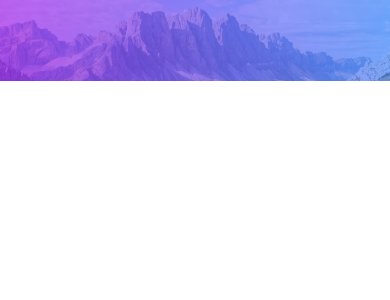
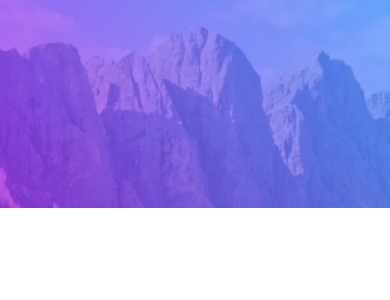
Before and after one commit to tayyeba130/todo-app, a React (Create React App) app: page / in a window 390 px wide. Shown: the top 300 px of the page. Built offline with nearby package versions, Linux system fonts and the light colour scheme.

Commit message:
render background responsively

```diff
--- a/src/App.tsx
+++ b/src/App.tsx
@@ -1,9 +1,8 @@
-import React, { useState } from 'react';
+import React from 'react';
 import GlobalStyle from './styles';
 import Main from './components/main/Main';
 
 function App() {
-	const [theme, setTheme] = useState('light');
 	return (
 		<>
 			<Main />
--- a/src/components/background/Background.tsx
+++ b/src/components/background/Background.tsx
@@ -1,8 +1,36 @@
-import React from 'react';
+import React, { useState, useEffect } from 'react';
+import { useTheme, Theme } from '../../contexts/ThemeContext';
 
-function Background() {
-	const renderBackground = () => {};
-	return <div></div>;
+export default function Background() {
+	const [width, setWidth] = useState(window.innerWidth);
+	const { theme } = useTheme();
+	const breakpoint = 576;
+
+	useEffect(() => {
+		const handleWindowResize = () => setWidth(window.innerWidth);
+		window.addEventListener('resize', handleWindowResize);
+		return () => window.removeEventListener('resize', handleWindowResize);
+	}, []);
+
+	const setImgUrl = () => {
+		if (theme === Theme.Light) {
+			if (width < breakpoint) {
+				return require(`../../images/bg-mobile-light.jpg`).default;
+			} else {
+				return require(`../../images/bg-desktop-light.jpg`).default;
+			}
+		} else if (theme === Theme.Dark) {
+			if (width < breakpoint) {
+				return require(`../../images/bg-mobile-dark.jpg`).default;
+			} else {
+				return require(`../../images/bg-desktop-dark.jpg`).default;
+			}
+		} else {
+			return '';
+		}
+	};
+
+	return (
+		<img src={setImgUrl()} alt="background mountains" className="bg-img" />
+	);
 }
-
-export default Background;
--- a/src/components/main/Main.tsx
+++ b/src/components/main/Main.tsx
@@ -1,15 +1,16 @@
-import React, { useContext } from 'react';
+import React, { useState } from 'react';
+import { Theme, ThemeContext } from '../../contexts/ThemeContext';
 import MainStyle from './style';
+import Background from '../background/Background';
 
 export default function Main() {
+	const [theme, setTheme] = useState(Theme.Light);
 	return (
 		<MainStyle>
-			<h1>TODO</h1>
-			<img
-				src={require('../../images/bg-desktop-light.jpg').default}
-				alt="background mountains"
-				className="bg-img"
-			/>
+			<ThemeContext.Provider value={{ theme, setTheme }}>
+				<h1>TODO</h1>
+				<Background />
+			</ThemeContext.Provider>
 		</MainStyle>
 	);
 }
--- a/src/contexts/ThemeContext.ts
+++ b/src/contexts/ThemeContext.ts
@@ -11,8 +11,8 @@ export type ThemeContextType = {
 };
 
 export const ThemeContext = createContext<ThemeContextType>({
-	theme: Theme.Dark,
-	setTheme: (theme) => console.warn('no theme provider'),
+	theme: Theme.Light,
+	setTheme: (theme: string) => console.warn('no theme provider'),
 });
 
 // a custom hook
```
Also changed, not shown: 1 other file (tests, documents, lock files or other folders).
